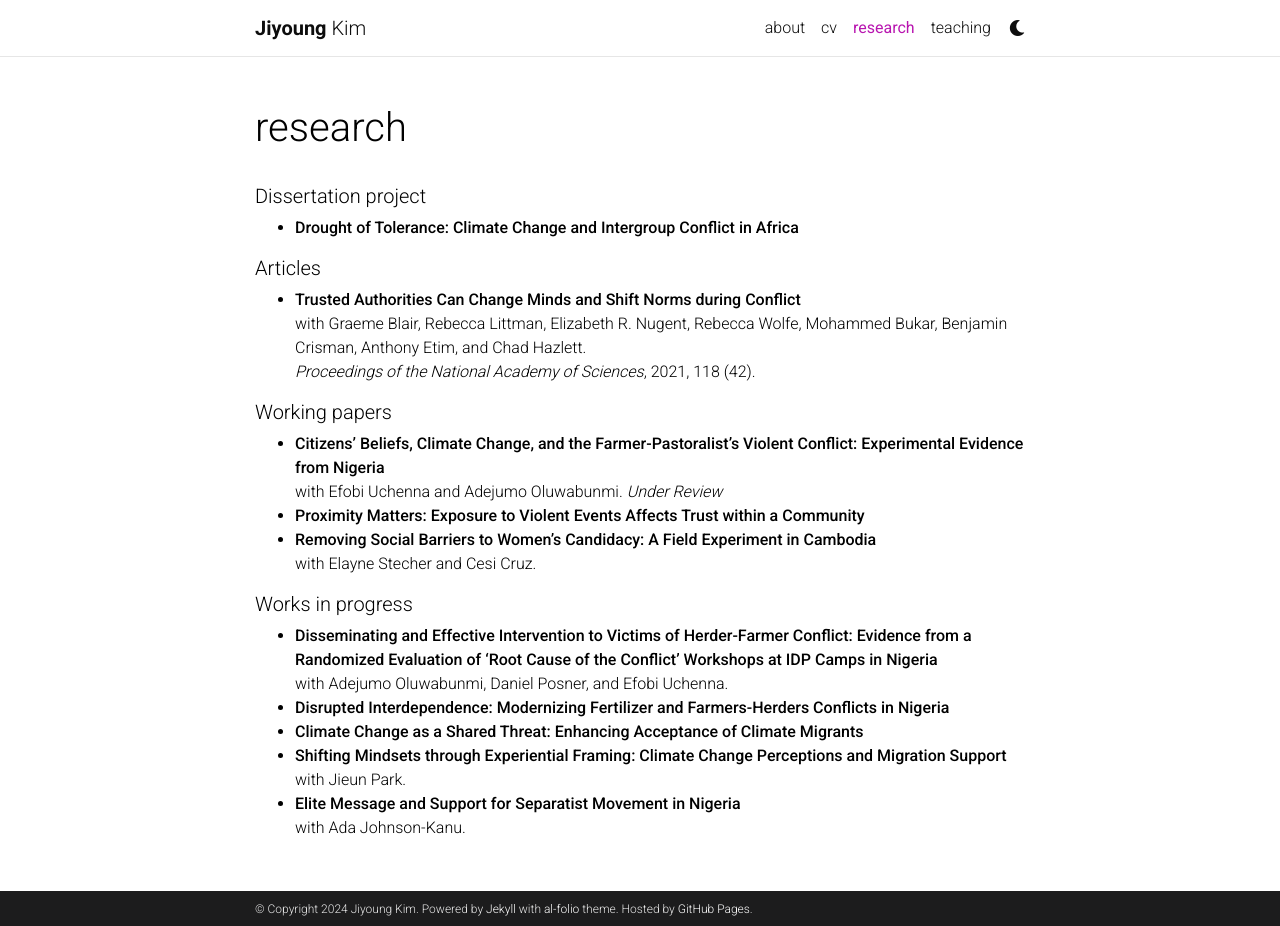
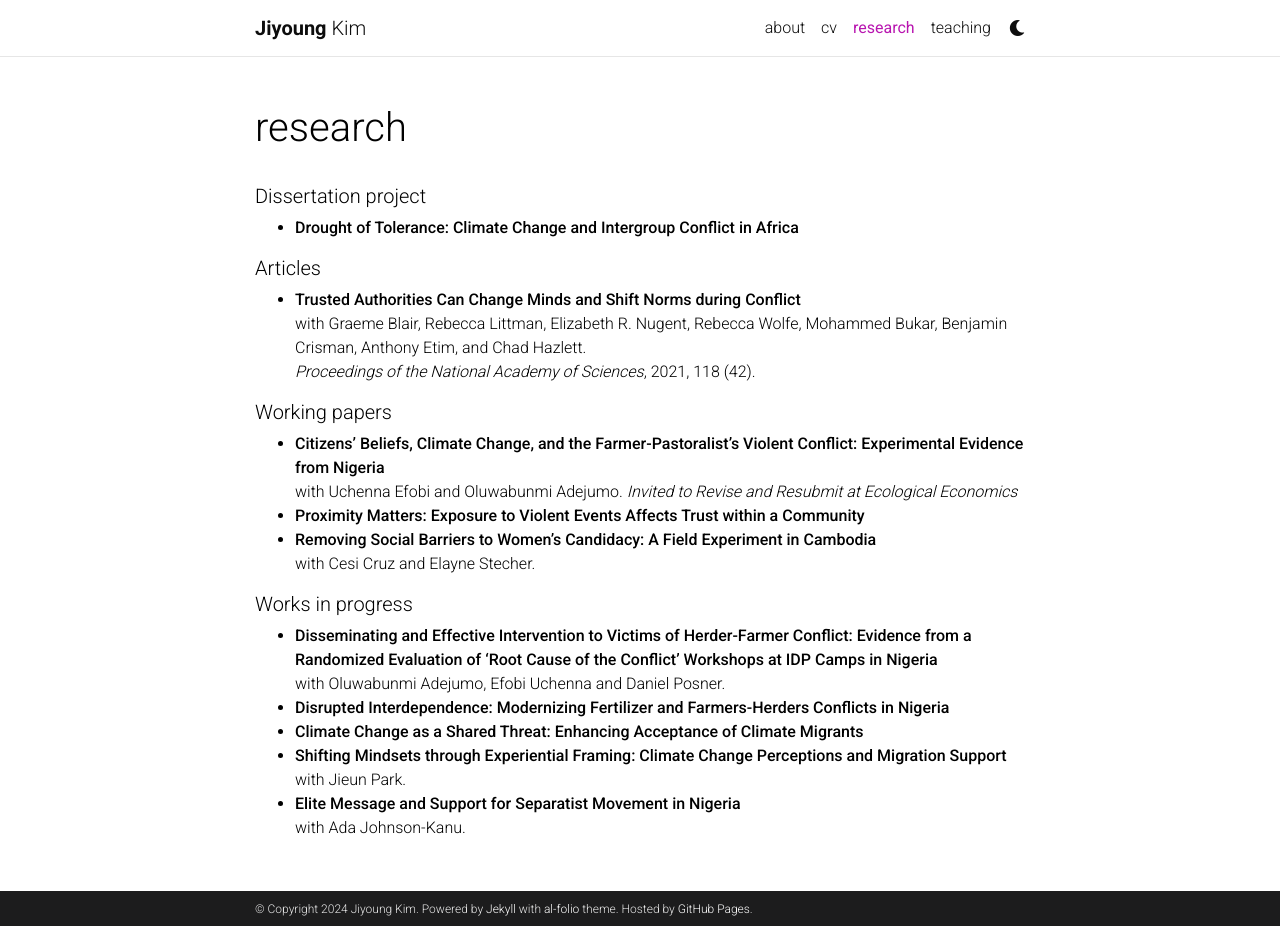
Before and after one commit to jiyoungestherkim/jiyoungestherkim.github.io, a Jekyll site: the page built from _pages/research.md, in a window 1280 px wide and 926 px high. Built offline with Jekyll 4.4.1, drawn with Linux system fonts in a browser that asks for light colours; comment, search, counter and statistics services are not loaded; a style sheet for code colours, icons or effects is not loaded.

Commit message:
Update research.md

```diff
--- a/_pages/research.md
+++ b/_pages/research.md
@@ -17,12 +17,12 @@ nav_order: 3
 
 
 ##### Working papers
-- **Citizens’ Beliefs, Climate Change, and the Farmer-Pastoralist’s Violent Conflict: Experimental Evidence from Nigeria** <br> with Efobi Uchenna and Adejumo Oluwabunmi. *Under Review*
+- **Citizens’ Beliefs, Climate Change, and the Farmer-Pastoralist’s Violent Conflict: Experimental Evidence from Nigeria** <br> with Uchenna Efobi and Oluwabunmi Adejumo. *Invited to Revise and Resubmit at Ecological Economics*
 - **Proximity Matters: Exposure to Violent Events Affects Trust within a Community**
-- **Removing Social Barriers to Women's Candidacy: A Field Experiment in Cambodia** <br> with Elayne Stecher and Cesi Cruz.
+- **Removing Social Barriers to Women's Candidacy: A Field Experiment in Cambodia** <br> with Cesi Cruz and Elayne Stecher.
 
 ##### Works in progress
-- **Disseminating and Effective Intervention to Victims of Herder-Farmer Conflict: Evidence from a Randomized Evaluation of ‘Root Cause of the Conflict’ Workshops at IDP Camps in Nigeria** <br> with Adejumo Oluwabunmi, Daniel Posner, and Efobi Uchenna.
+- **Disseminating and Effective Intervention to Victims of Herder-Farmer Conflict: Evidence from a Randomized Evaluation of ‘Root Cause of the Conflict’ Workshops at IDP Camps in Nigeria** <br> with Oluwabunmi Adejumo, Efobi Uchenna and Daniel Posner.
 - **Disrupted Interdependence: Modernizing Fertilizer and Farmers-Herders Conflicts in Nigeria**
 - **Climate Change as a Shared Threat: Enhancing Acceptance of Climate Migrants**
 - **Shifting Mindsets through Experiential Framing: Climate Change Perceptions and Migration Support** <br> with Jieun Park.
```
